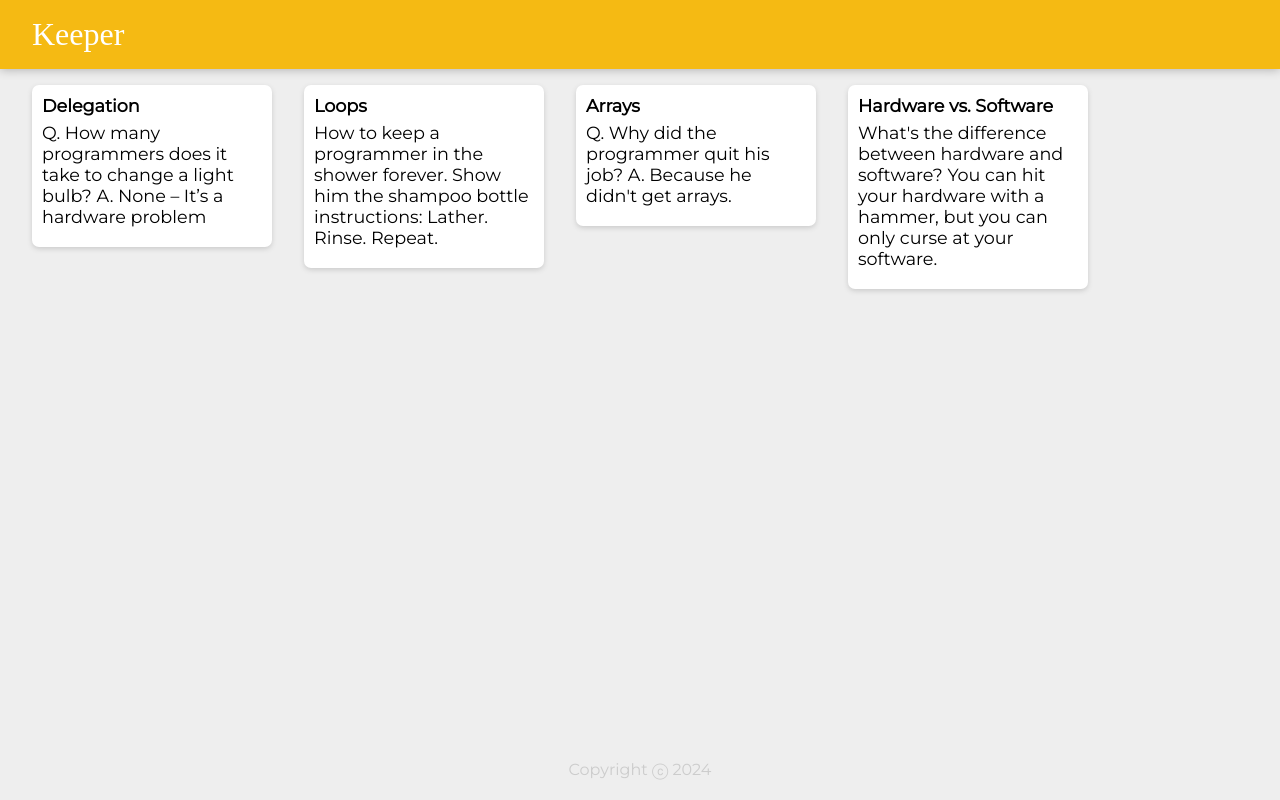
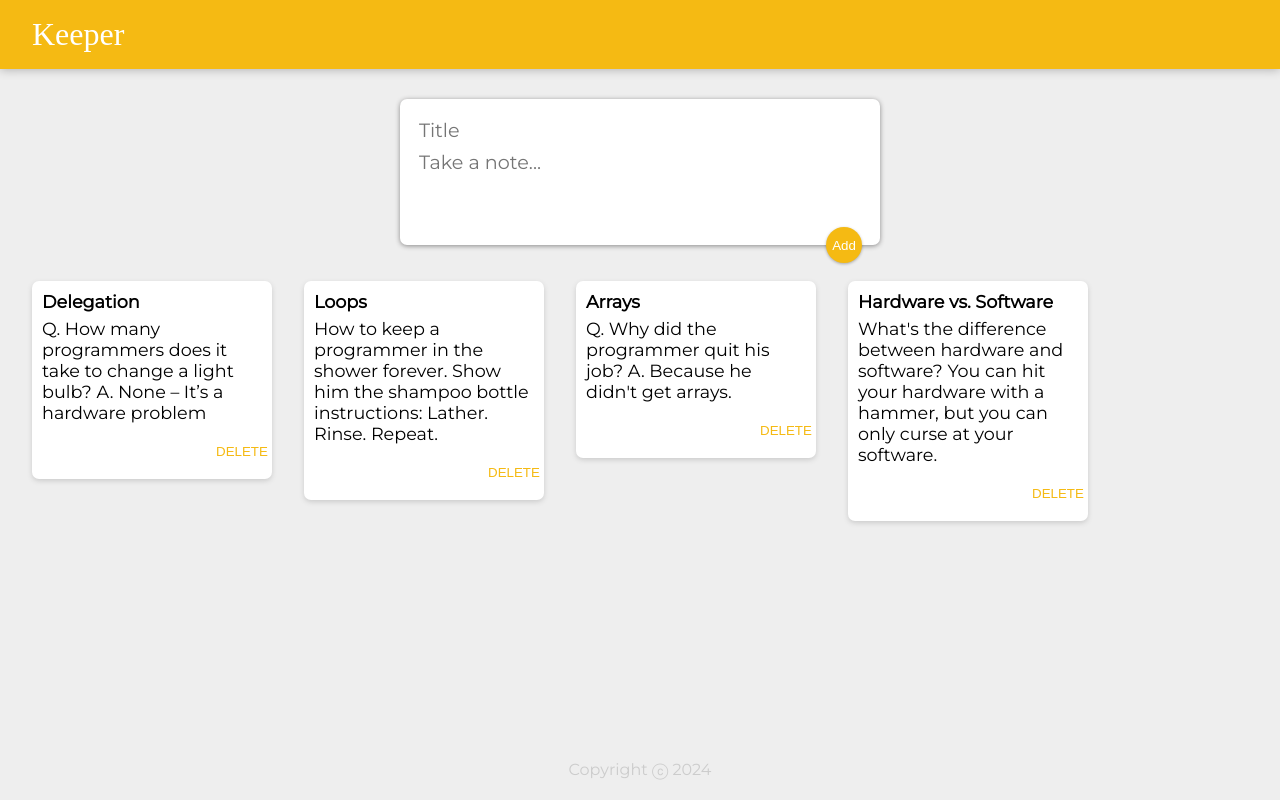
Before and after one commit to Mujtaba315/keeper-app, a React (Create React App) app: page / in a window 1280 px wide. Built offline with nearby package versions, Linux system fonts and the light colour scheme.

Commit message:
Add files via upload

```diff
--- a/package.json
+++ b/package.json
@@ -9,6 +9,7 @@
     "react": "^18.3.1",
     "react-dom": "^18.3.1",
     "react-scripts": "5.0.1",
+    "sass": "^1.77.8",
     "web-vitals": "^2.1.4"
   },
   "scripts": {
--- a/src/App.js
+++ b/src/App.js
@@ -1,13 +1,14 @@
-import './App.css';
 import Header from './components/Header';
 import Note from './components/Note';
 import Footer from './components/Footer';
 import notes from './notes';
+import CreateArea from './components/CreateArea';
 
 function App() {
   return (
     <>
       <Header />
+      <CreateArea />
       {notes.map(note => (
         <Note
           key = {note.id}
--- /dev/null
+++ b/src/components/CreateArea.jsx
@@ -0,0 +1,15 @@
+import './scss/createarea.scss';
+
+function CreateArea() {
+    return (
+      <div>
+        <form>
+          <input name="title" placeholder="Title" />
+          <textarea name="content" placeholder="Take a note..." rows="3" />
+          <button>Add</button>
+        </form>
+      </div>
+    );
+  }
+
+  export default CreateArea;
--- a/src/components/Footer.jsx
+++ b/src/components/Footer.jsx
@@ -1,4 +1,4 @@
-import './footer.css';
+import './scss/footer.scss';
 
 export default function Footer () {
     const date = new Date();
--- a/src/components/Header.jsx
+++ b/src/components/Header.jsx
@@ -1,4 +1,4 @@
-import './header.css';
+import './scss/header.scss';
 
 export default function Header() {
     return (
--- a/src/components/Note.jsx
+++ b/src/components/Note.jsx
@@ -1,10 +1,11 @@
-import './note.css';
+import './scss/note.scss';
 
 export default function Note ({ title, content }) {
     return (
         <div className='note'>
             <h1>{title}</h1>
             <p>{content}</p>
+            <button>DELETE</button>
         </div>
     );
 }
--- /dev/null
+++ b/src/components/scss/createarea.scss
@@ -0,0 +1,34 @@
+form {
+    position: relative;
+    width: 480px;
+    margin: 30px auto 20px auto;
+    background: #fff;
+    padding: 15px;
+    border-radius: 7px;
+    box-shadow: 0 1px 5px rgb(138, 137, 137);
+
+    input, textarea {
+        width: 100%;
+        border: none;
+        padding: 4px;
+        outline: none;
+        font-size: 1.2em;
+        font-family: inherit;
+        resize: none;
+    }
+
+    button {
+        position: absolute;
+        right: 18px;
+        bottom: -18px;
+        background: #f5ba13;
+        color: #fff;
+        border: none;
+        border-radius: 50%;
+        width: 36px;
+        height: 36px;
+        box-shadow: 0 1px 3px rgba(0, 0, 0, 0.3);
+        cursor: pointer;
+        outline: none;
+    }
+}
--- /dev/null
+++ b/src/components/scss/footer.scss
@@ -0,0 +1,12 @@
+.footer {
+    position: absolute;
+    text-align: center;
+    bottom: 0;
+    left: 0;
+    width: 100%;
+    height: 2.5rem;
+
+    p {
+        color: #ccc;
+    }
+}
--- /dev/null
+++ b/src/components/scss/header.scss
@@ -0,0 +1,12 @@
+.header {
+    background-color: #f5ba13;
+    margin: auto -16px;
+    padding: 16px 32px;
+    box-shadow: 0 0 10px 0 rgba(0, 0, 0, 0.3);
+
+    h1 {
+        color: #fff;
+        font-family: "McLaren", cursive;
+        font-weight: 200;
+    }
+}
--- /dev/null
+++ b/src/components/scss/note.scss
@@ -0,0 +1,35 @@
+.note {
+  background: #fff;
+  border-radius: 7px;
+  box-shadow: 0 2px 5px #ccc;
+  padding: 10px;
+  width: 240px;
+  margin: 16px;
+  float: left;
+
+  h1 {
+    font-size: 1.1em;
+    margin-bottom: 6px;
+  }
+
+  p {
+    font-size: 1.1em;
+    margin-bottom: 10px;
+    white-space: pre-wrap;
+    word-wrap: break-word;
+  }
+
+  button {
+    position: relative;
+    float: right;
+    margin-right: 10px;
+    color: #f5ba13;
+    border: none;
+    width: 36px;
+    height: 36px;
+    cursor: pointer;
+    outline: none;
+    background: none;
+  }
+
+}
```
Also changed, not shown: 1 other file (tests, documents, lock files or other folders).
